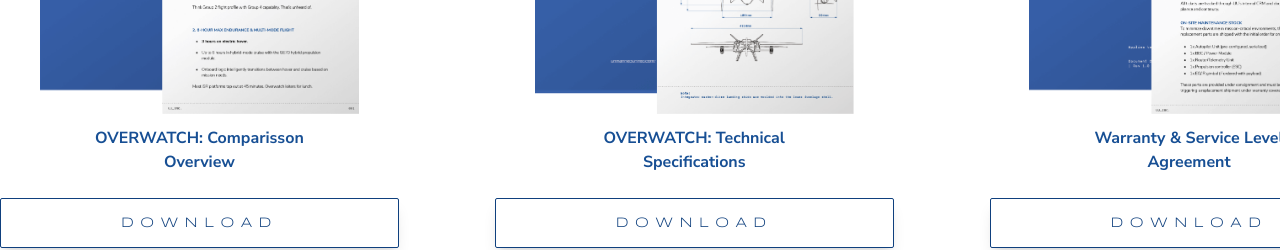
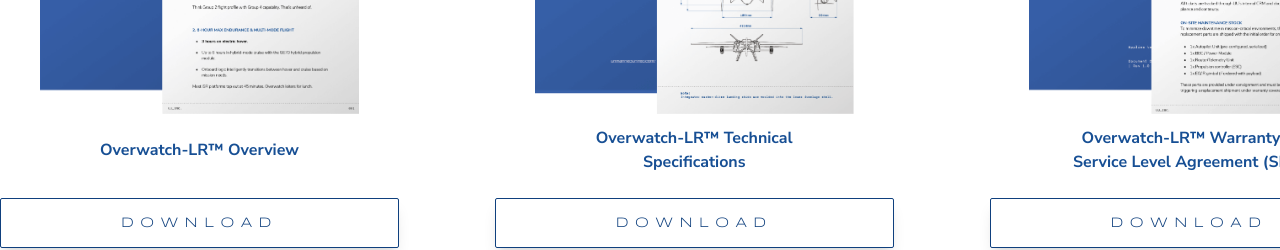
Before and after one commit to unmannedunited/landing, a Next.js app: page /overwatch in a window 1280 px wide. Shown: the part 7820-8070 px from the top of the page. Built offline with nearby package versions, Linux system fonts and the light colour scheme.

Commit message:
last changes asked by jason

```diff
--- a/src/app/components/Footer.js
+++ b/src/app/components/Footer.js
@@ -16,7 +16,7 @@
                 </div>
                 <div>
                   <p className="text-lg font-light text-white" style={{ fontFamily: 'var(--font-nunito-sans)' }}>
-                    jason@unmannedunited.com
+                    sales@unmannedunited.com
                   </p>
                   {/* <p className="text-lg font-light text-white" style={{ fontFamily: 'var(--font-nunito-sans)' }}>
                     +1-321-389-1600
--- a/src/app/components/about/EachMember.js
+++ b/src/app/components/about/EachMember.js
@@ -14,7 +14,6 @@
         <li>AI, Machine Learning & Computer Vision</li>
         <li>Advanced Carbon Fiber and Additive Manufacturing</li>
         <li>Defense Procurement and National Security Policy</li>
-        <li>Venture Capital and Strategic M&A</li>
       </ul>
     </div>
   )
--- a/src/app/components/overwatch/AppScenarios.js
+++ b/src/app/components/overwatch/AppScenarios.js
@@ -1,7 +1,7 @@
 'use client';
 
 import { useState } from "react";
-import { getImageUrl } from "../../../lib/utils";
+import { getImageUrl, getLinkUrl } from "../../../lib/utils";
 import { useAdvancedParallax } from "../../../hooks/useParallax";
 import TransparentButton from "../TransparentButton";
 
@@ -84,20 +84,20 @@
   const documents = [
     {
       image: "/Overwatch-LR™ Overview.png",
-      title: "OVERWATCH: Comparisson Overview",
-      titleMobile: "OVERWATCH: <br/>Comparisson Overview",
+      title: "Overwatch-LR™ Overview",
+      titleMobile: "Overwatch-LR™ Overview",
       pdf: "/Overwatch-LR™ Overview.pdf"
     },
     {
       image: "/Overwatch-LR™ Technical Specifications.png",
-      title: "OVERWATCH: Technical Specifications",
-      titleMobile: "OVERWATCH: <br/>Technical Specifications",
+      title: "Overwatch-LR™ Technical Specifications",
+      titleMobile: "Overwatch-LR™<br/> Technical Specifications",
       pdf: "/Overwatch-LR™ Technical Specifications.pdf"
     },
     {
       image: "/Overwatch-LR™ Warranty & Service Level Agreement (SLA).png",
-      title: "Warranty & Service Level Agreement",
-      titleMobile: "Warranty & Service<br/> Level Agreement",
+      title: "Overwatch-LR™ Warranty & Service Level Agreement (SLA)",
+      titleMobile: "Overwatch-LR™ Warranty<br/> & Service Level Agreement (SLA)",
       pdf: "/Overwatch-LR™ Warranty & Service Level Agreement (SLA).pdf"
     }
   ];
@@ -123,7 +123,7 @@
   // Función para descargar PDF
   const handleDownloadPDF = (pdfPath) => {
     const link = document.createElement('a');
-    link.href = pdfPath;
+    link.href = getLinkUrl(pdfPath);
     link.download = pdfPath.split('/').pop();
     document.body.appendChild(link);
     link.click();
```
